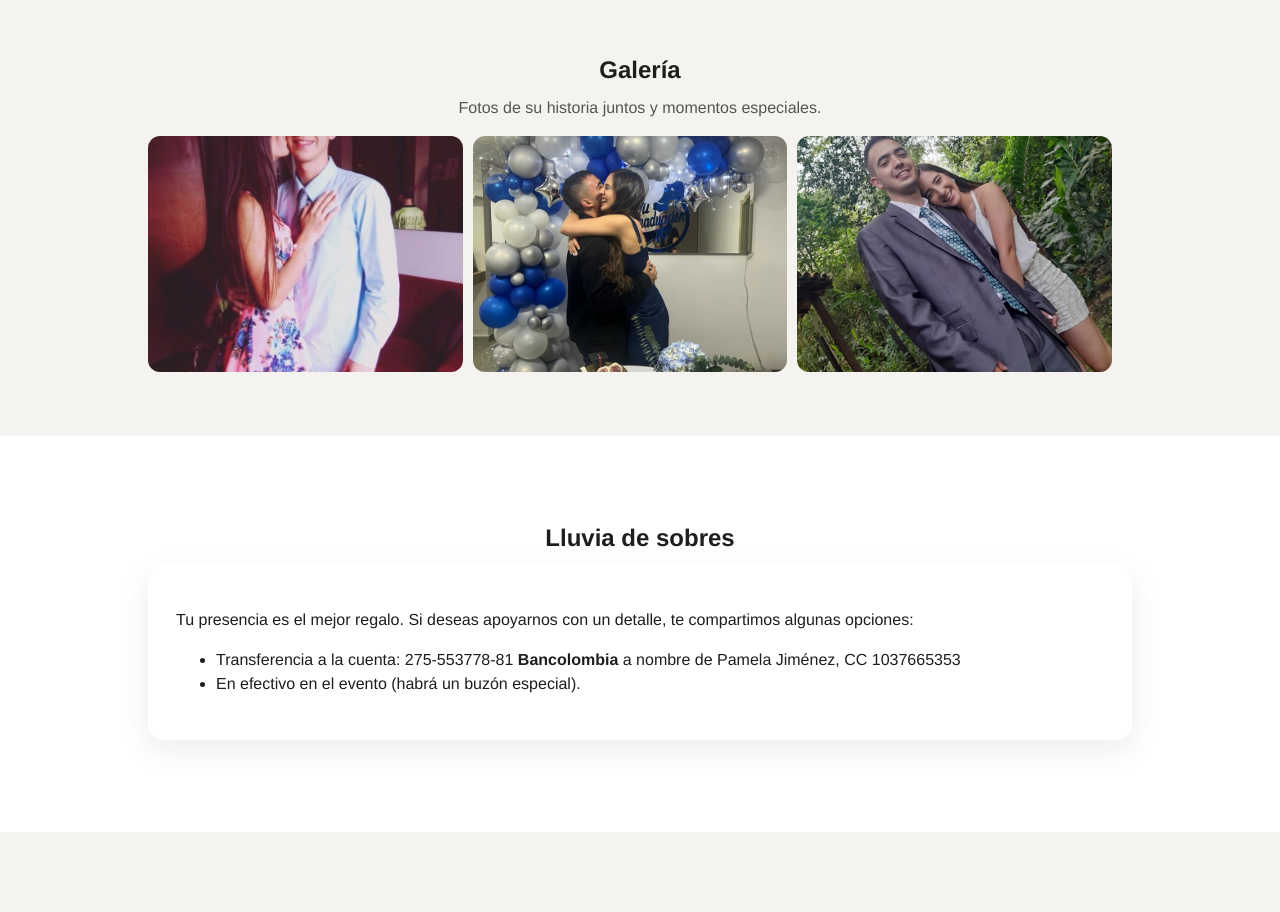
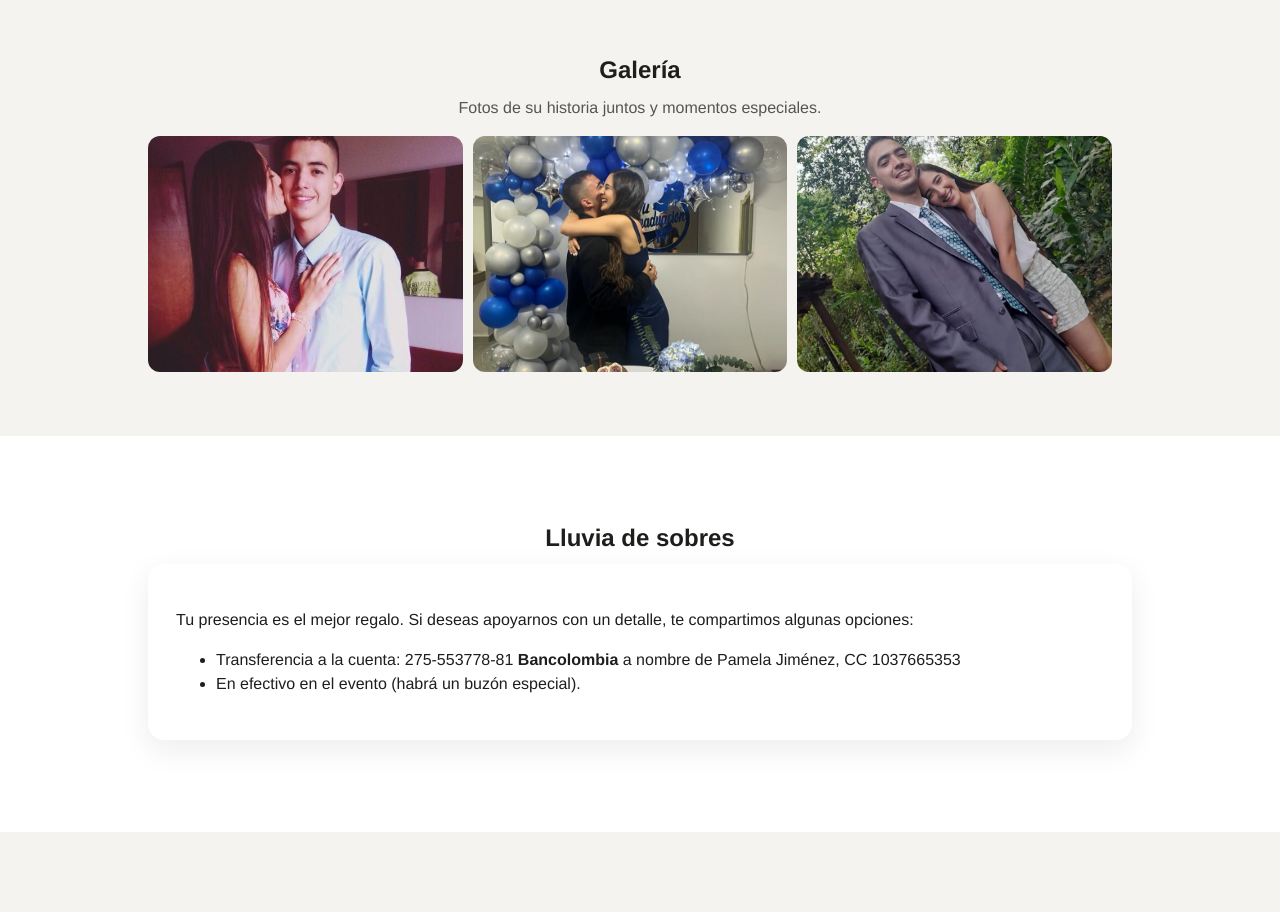
Before and after one commit to Karenlj21/Boda, a plain HTML site: page index.html in a window 1280 px wide. Shown: the part 2400-3312 px from the top of the page. Drawn offline with Linux system fonts and the light colour scheme.

Commit message:
Update index.html

```diff
--- a/index.html
+++ b/index.html
@@ -259,7 +259,7 @@
         <p style="text-align:center; color:#555; margin-top:0;">Fotos de su historia juntos y momentos especiales.</p>
         <div class="gallery">
           <!-- Reemplaza src con imágenes reales -->
-          <img src="MYP2.jpeg">
+          <img src="MYP21.jpeg">
           <img src="MYP1.jpeg">
           <img src="MYP3.jpeg">
         </div>
```
